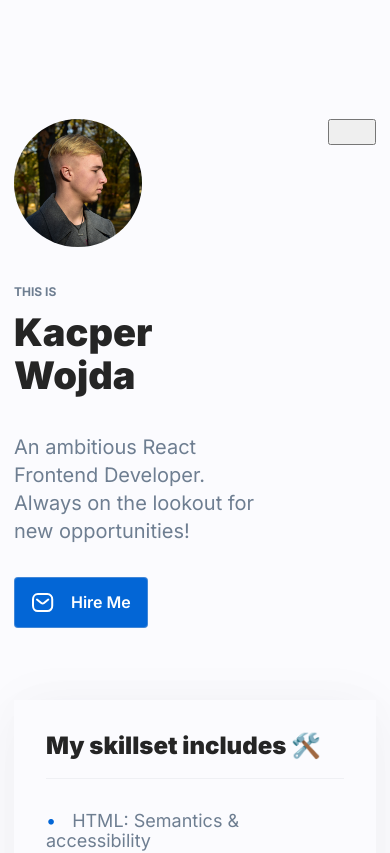
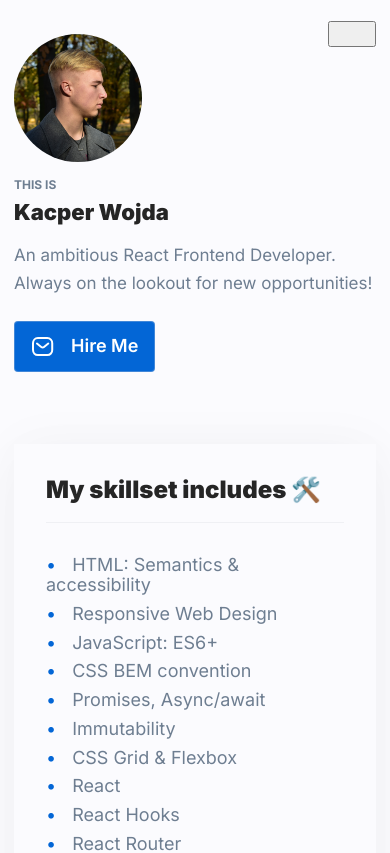
Before and after one commit to wojdaSoftware/personal-homepage, a React (Create React App) app: page / in a window 390 px wide. Shown: the top 853 px of the page. Built offline with nearby package versions, Linux system fonts and the light colour scheme.

Commit message:
additional header mobile styling

```diff
--- a/src/components/Header/index.js
+++ b/src/components/Header/index.js
@@ -1,5 +1,6 @@
 import {
   GridContainer,
+  GridItem,
   HireMeButton,
   HireMeButtonText,
   StyledDescription,
@@ -15,7 +16,7 @@ const Header = ({ extraHeaderContent }) => (
   <StyledHeader>
     <StyledImage src={myself} alt="Portrait photo of me." />
     {extraHeaderContent}
-    <div>
+    <GridItem>
       <StyledPreTitle>THIS IS</StyledPreTitle>
       <StyledTitle>Kacper Wojda</StyledTitle>
       <StyledDescription>
@@ -28,7 +29,7 @@ const Header = ({ extraHeaderContent }) => (
           <HireMeButtonText>Hire Me</HireMeButtonText>
         </GridContainer>
       </HireMeButton>
-    </div>
+    </GridItem>
   </StyledHeader>
 );
 
--- a/src/components/Header/styled.js
+++ b/src/components/Header/styled.js
@@ -8,6 +8,10 @@ export const StyledHeader = styled.header`
   grid-template-columns: auto 1fr;
   grid-template-rows: auto auto;
   grid-column-gap: 72px;
+
+  @media (max-width: ${({ theme }) => theme.breakpoint.mobile}px) {
+   margin-top: 21px;
+  }
 `;
 
 export const StyledImage = styled.img`
@@ -15,12 +19,13 @@ export const StyledImage = styled.img`
   width: 398px;
   height: 398px;
   display: inline-block;
-  grid-area: 1 / 1 / last-line /1;
+  grid-area: 1 / 1 / span 2 / 1;
 
-  @media (max-width: ${({theme})=>theme.breakpoint.mobile}px) {
+  @media (max-width: ${({ theme }) => theme.breakpoint.mobile}px) {
     grid-area: 1 / 1 / 1 /1;
     width: 128px;
     height: 128px;
+    margin-top: 13px;
   }
 `;
 
@@ -30,6 +35,11 @@ export const StyledTitle = styled.h1`
   margin-top: 12px;
   flex-basis: 100%;
   color: ${({ theme }) => theme.color.black};
+
+  @media (max-width: ${({ theme }) => theme.breakpoint.mobile}px) {
+   font-size : 22px;
+   margin-top: 8px;
+  }
 `;
 
 export const StyledPreTitle = styled.em`
@@ -40,6 +50,10 @@ export const StyledPreTitle = styled.em`
   font-style: normal;
   margin-top: 38px;
   flex-basis: 100%;
+
+  @media (max-width: ${({ theme }) => theme.breakpoint.mobile}px) {
+   margin-top : 16px;
+  }
 `;
 
 export const StyledDescription = styled.p`
@@ -49,6 +63,11 @@ export const StyledDescription = styled.p`
   font-weight: 400;
   font-size: 20px;
   color: ${({ theme }) => theme.color.slateGray};
+
+  @media (max-width: ${({ theme }) => theme.breakpoint.mobile}px) {
+    font-size: 17px;
+    margin-top: 16px;
+  }
 `;
 
 export const GridContainer = styled.div`
@@ -74,11 +93,25 @@ export const HireMeButton = styled.a`
   &:active {
     box-shadow: 0px 2px 0px 0px ${({ theme }) => theme.color.parsley} inset;
   }
+
+  @media (max-width: ${({ theme }) => theme.breakpoint.mobile}px) {
+   margin-top: 24px;
+  }
 `;
 
 export const HireMeButtonText = styled.strong`
   color: ${({ theme }) => theme.color.white};
   font-weight: 600;
-  size: 20px;
+  font-size: 20px;
   line-height: 24px;
+
+  @media (max-width: ${({ theme }) => theme.breakpoint.mobile}px) {
+    font-size: 18px;
+  }
 `;
+
+export const GridItem = styled.div`
+  @media (max-width: ${({ theme }) => theme.breakpoint.mobile}px) {
+    grid-column: 1 / span 2;
+  }
+`;
```
